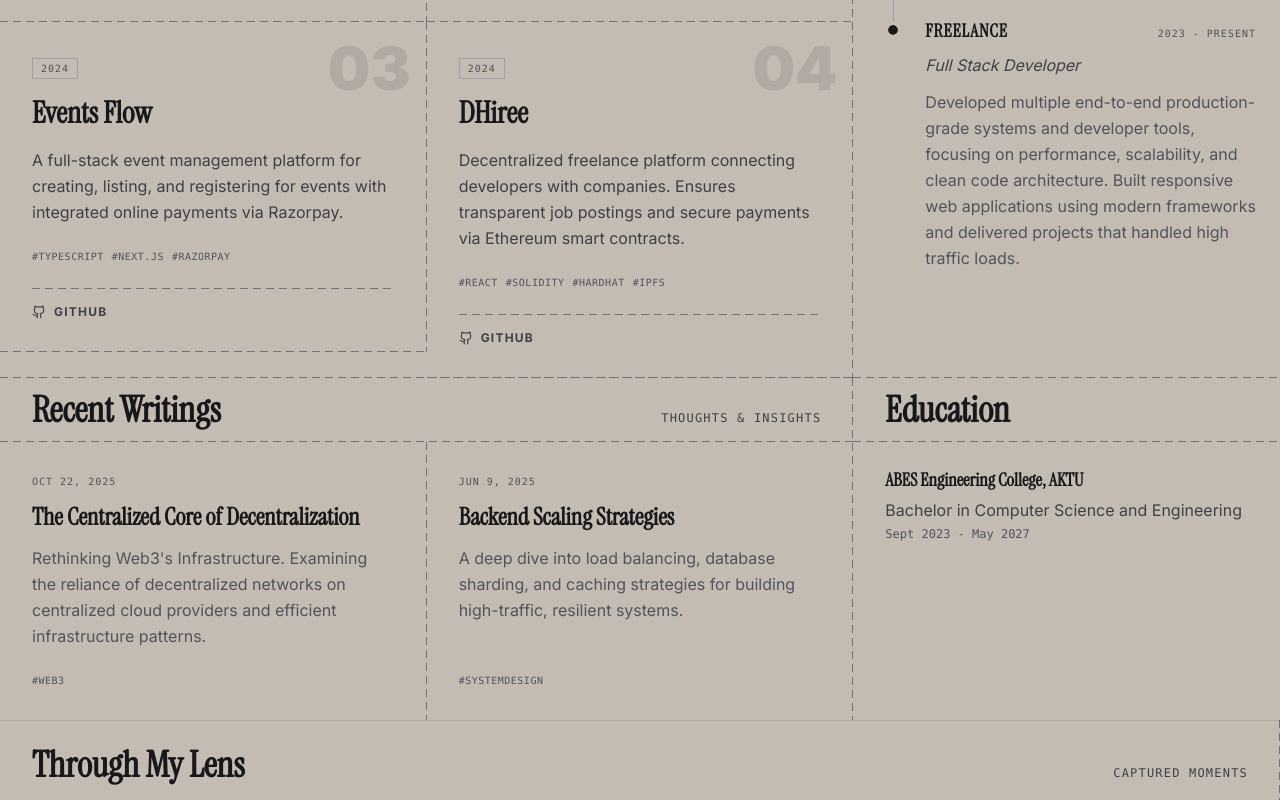
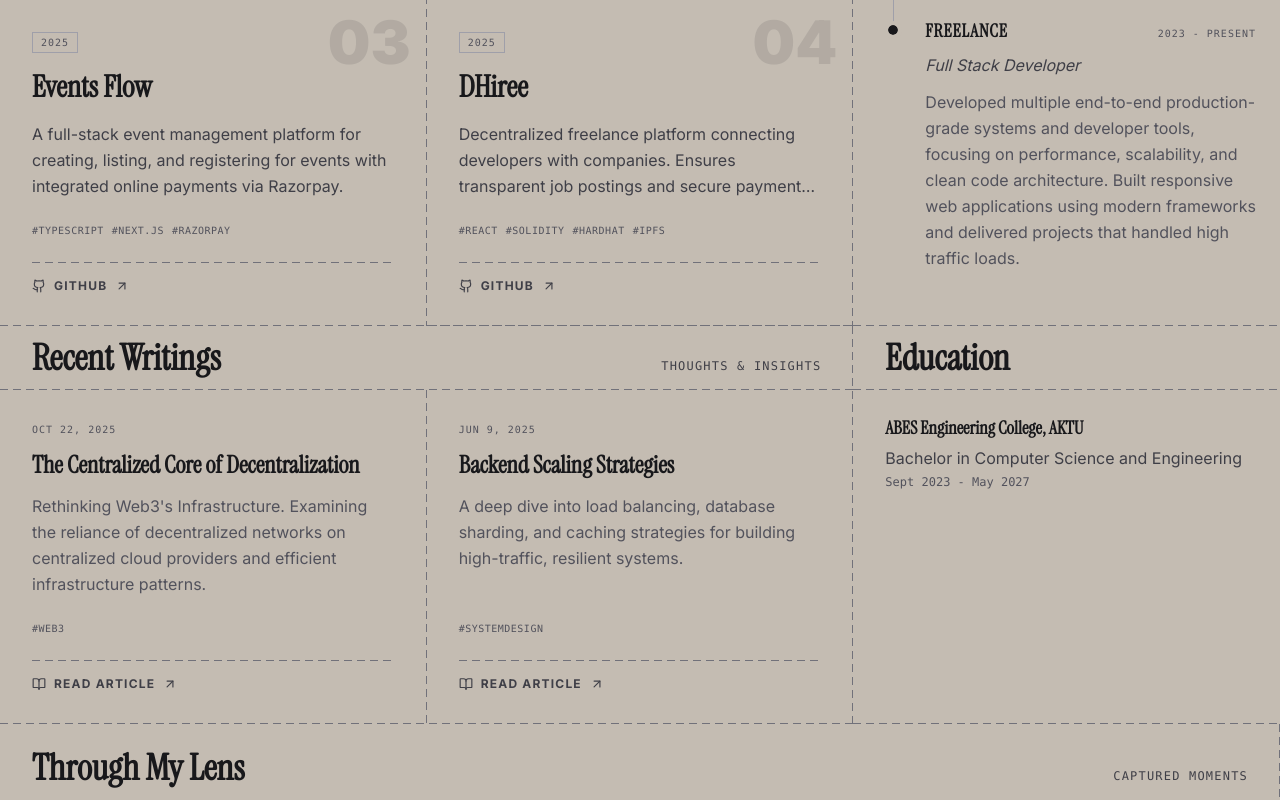
Before and after one commit to Rohit-Bhardwaj10/Rohit-Portfolio, a Next.js app: page / in a window 1280 px wide. Shown: the part 1800-2600 px from the top of the page. Built offline with nearby package versions, Linux system fonts and the light colour scheme.

Commit message:
fixes v2

```diff
--- a/app/components/AnimatedSections.tsx
+++ b/app/components/AnimatedSections.tsx
@@ -4,6 +4,7 @@ import { ScrollFadeIn, AnimatedTimeline, TimelineItem, TextScramble } from "./an
 import Link from "next/link";
 import ProjectCard from "./ProjectCard";
 import ThroughMyLens from "./ThroughMyLens";
+import { ArrowUpRight, BookOpen } from "lucide-react";
 
 interface Project {
   title: string;
@@ -27,9 +28,10 @@ export default function AnimatedSections({ projects }: AnimatedSectionsProps) {
         <div className="lg:col-span-8 stitch-b lg:stitch-br">
            {/* Section Header */}
            <ScrollFadeIn delay={0} duration={0.6}>
-             <div className="px-6 py-3 md:px-8 md:py-4 stitch-b flex justify-between items-end">
+             <div className="px-6 py-3 md:px-8 md:py-4 stitch-b lg:stitch-br flex justify-between items-end bg-[#C4BCB2] relative z-10">
                 <h2 className="text-3xl md:text-4xl font-serif font-bold">
-                  <TextScramble text="Featured Works" duration={1} />
+                  <span className="md:hidden">Featured Works</span>
+                  <TextScramble className="hidden md:inline-block" text="Featured Works" duration={1} />
                 </h2>
                 <span className="font-mono text-xs text-zinc-700 mb-1 uppercase tracking-widest">Selected Projects • 2023-2024</span>
              </div>
@@ -42,9 +44,11 @@ export default function AnimatedSections({ projects }: AnimatedSectionsProps) {
                   delay={0.1 * index}
                   duration={0.5}
                   direction={index % 2 === 0 ? "left" : "right"}
+                  className="h-full"
                 >
                   <div className={`
                     ${index % 2 === 0 ? 'desktop-stitch-br' : 'desktop-stitch-b'}
+                    h-full
                   `}>
                     <ProjectCard {...project} index={index} />
                   </div>
@@ -56,9 +60,10 @@ export default function AnimatedSections({ projects }: AnimatedSectionsProps) {
         {/* Sidebar Area (Experience) */}
         <div className="lg:col-span-4 stitch-b flex flex-col">
             <ScrollFadeIn delay={0.1} duration={0.6}>
-              <div className="px-6 py-3 md:px-8 md:py-4 stitch-b">
+              <div className="px-6 py-3 md:px-8 md:py-4 stitch-b bg-[#C4BCB2] relative z-10">
                  <h2 className="text-3xl md:text-4xl font-serif font-bold text-zinc-900">
-                   <TextScramble text="Professional Experience" duration={1.2} />
+                   <span className="md:hidden">Experience</span>
+                   <TextScramble className="hidden md:inline-block" text="Experience" duration={1.2} />
                  </h2>
               </div>
             </ScrollFadeIn>
@@ -96,19 +101,20 @@ export default function AnimatedSections({ projects }: AnimatedSectionsProps) {
       {/* Row 2: Recent Writings & Education */}
       <div className="grid grid-cols-1 lg:grid-cols-12">
          {/* Recent Writings (Col 8) */}
-         <div className="lg:col-span-8 lg:stitch-r">
+         <div className="lg:col-span-8 stitch-b lg:stitch-br">
            {/* Section Header */}
            <ScrollFadeIn delay={0} duration={0.6}>
-             <div className="px-6 py-2 md:px-8 md:py-3 stitch-b flex justify-between items-end">
+             <div className="px-6 py-2 md:px-8 md:py-3 stitch-b lg:stitch-br flex justify-between items-end bg-[#C4BCB2] relative z-10">
                 <h2 className="text-3xl md:text-4xl font-serif font-bold">
-                  <TextScramble text="Recent Writings" duration={1} />
+                  <span className="md:hidden">Recent Writings</span>
+                  <TextScramble className="hidden md:inline-block" text="Recent Writings" duration={1} />
                 </h2>
                 <span className="font-mono text-xs text-zinc-700 mb-1 uppercase tracking-widest">Thoughts & Insights</span>
              </div>
            </ScrollFadeIn>
 
            <div className="grid grid-cols-1 md:grid-cols-2">
-               <ScrollFadeIn delay={0.1} duration={0.5} direction="left">
+               <ScrollFadeIn delay={0.1} duration={0.5} direction="left" className="h-full">
                  <div className="desktop-stitch-r p-6 md:p-8 flex flex-col h-full">
                     <span className="font-mono text-[10px] text-zinc-600 uppercase tracking-widest mb-3">Oct 22, 2025</span>
                     <Link href="https://dev.to/rohit_bhardwaj_94db62db7b/the-centralized-core-of-decentralization-rethinking-web3s-infrastructure-40da" target="_blank" rel="noopener noreferrer">
@@ -117,13 +123,25 @@ export default function AnimatedSections({ projects }: AnimatedSectionsProps) {
                     <p className="text-zinc-600 leading-relaxed mb-6 flex-1">
                       Rethinking Web3's Infrastructure. Examining the reliance of decentralized networks on centralized cloud providers and efficient infrastructure patterns.
                     </p>
-                    <div className="flex items-center gap-2 mt-auto">
+                    <div className="flex items-center gap-2 mb-6">
                         <span className="text-zinc-600 text-[10px] font-mono uppercase tracking-wider">#Web3</span>
+                    </div>
+                    <div className="pt-4 stitch-t flex items-center gap-6">
+                      <Link
+                        href="https://dev.to/rohit_bhardwaj_94db62db7b/the-centralized-core-of-decentralization-rethinking-web3s-infrastructure-40da"
+                        target="_blank"
+                        rel="noopener noreferrer"
+                        className="flex items-center gap-2 text-xs font-bold uppercase tracking-widest text-zinc-700 hover:text-zinc-900 transition-colors"
+                      >
+                        <BookOpen size={14} />
+                        <span>Read Article</span>
+                        <ArrowUpRight size={14} />
+                      </Link>
                     </div>
                  </div>
                </ScrollFadeIn>
 
-               <ScrollFadeIn delay={0.2} duration={0.5} direction="right">
+               <ScrollFadeIn delay={0.2} duration={0.5} direction="right" className="h-full">
                  <div className="p-6 md:p-8 flex flex-col h-full">
                     <span className="font-mono text-[10px] text-zinc-600 uppercase tracking-widest mb-3">Jun 9, 2025</span>
                     <Link href="https://medium.com/@beastslayer23456/backend-scaling-strategies-for-high-traffic-systems-16c8d3ffccd2" target="_blank" rel="noopener noreferrer">
@@ -132,8 +150,20 @@ export default function AnimatedSections({ projects }: AnimatedSectionsProps) {
                     <p className="text-zinc-600 leading-relaxed mb-6 flex-1">
                       A deep dive into load balancing, database sharding, and caching strategies for building high-traffic, resilient systems.
                     </p>
-                    <div className="flex items-center gap-2 mt-auto">
+                    <div className="flex items-center gap-2 mb-6">
                         <span className="text-zinc-600 text-[10px] font-mono uppercase tracking-wider">#SystemDesign</span>
+                    </div>
+                    <div className="pt-4 stitch-t flex items-center gap-6">
+                      <Link
+                        href="https://medium.com/@beastslayer23456/backend-scaling-strategies-for-high-traffic-systems-16c8d3ffccd2"
+                        target="_blank"
+                        rel="noopener noreferrer"
+                        className="flex items-center gap-2 text-xs font-bold uppercase tracking-widest text-zinc-700 hover:text-zinc-900 transition-colors"
+                      >
+                        <BookOpen size={14} />
+                        <span>Read Article</span>
+                        <ArrowUpRight size={14} />
+                      </Link>
                     </div>
                  </div>
                </ScrollFadeIn>
@@ -141,11 +171,12 @@ export default function AnimatedSections({ projects }: AnimatedSectionsProps) {
          </div>
 
          {/* Education (Col 4) */}
-         <div className="lg:col-span-4 flex flex-col">
+         <div className="lg:col-span-4 flex flex-col stitch-b">
             <ScrollFadeIn delay={0.1} duration={0.6}>
-              <div className="px-6 py-2 md:px-8 md:py-3 stitch-b flex items-end">
+              <div className="px-6 py-2 md:px-8 md:py-3 stitch-b flex items-end bg-[#C4BCB2] relative z-10">
                  <h2 className="text-3xl md:text-4xl font-serif font-bold text-zinc-900">
-                   <TextScramble text="Education" duration={0.8} />
+                   <span className="md:hidden">Education</span>
+                   <TextScramble className="hidden md:inline-block" text="Education" duration={0.8} />
                  </h2>
               </div>
             </ScrollFadeIn>
--- a/app/components/Hero.tsx
+++ b/app/components/Hero.tsx
@@ -34,7 +34,7 @@ export default function Hero() {
             <FadeIn delay={2.5} duration={0.6}>
               <div className="flex flex-wrap gap-4">
                 <MagneticButton strength={0.25}>
-                  <a href="/resume.pdf" target="_blank" rel="noopener noreferrer" className="bg-zinc-900 text-zinc-50 px-8 py-4 text-sm font-bold uppercase tracking-widest shadow-[5px_5px_0px_0px_#71717a] hover:shadow-[2px_2px_0px_0px_#71717a] hover:translate-x-[3px] hover:translate-y-[3px] transition-all border border-zinc-900 cursor-pointer inline-block text-center">
+                  <a href="/Rohit_CV.pdf" target="_blank" rel="noopener noreferrer" className="bg-zinc-900 text-zinc-50 px-8 py-4 text-sm font-bold uppercase tracking-widest shadow-[5px_5px_0px_0px_#71717a] hover:shadow-[2px_2px_0px_0px_#71717a] hover:translate-x-[3px] hover:translate-y-[3px] transition-all border border-zinc-900 cursor-pointer inline-block text-center">
                     Read Resume
                   </a>
                 </MagneticButton>
--- a/app/components/ProjectCard.tsx
+++ b/app/components/ProjectCard.tsx
@@ -1,4 +1,4 @@
-import { Github, ExternalLink } from "lucide-react";
+import { Github, ExternalLink, ArrowUpRight } from "lucide-react";
 import Link from "next/link";
 
 interface ProjectProps {
@@ -13,7 +13,7 @@ interface ProjectProps {
 
 export default function ProjectCard({ title, description, tags, link, github, year, index = 0 }: ProjectProps) {
   return (
-    <div className="relative h-full p-6 md:p-8">
+    <div className="relative h-full p-6 md:p-8 flex flex-col">
       {/* Project number - top corner */}
       <div className="absolute top-4 right-4">
         <span className="text-5xl md:text-6xl font-serif font-black text-zinc-900/10 leading-none">
@@ -34,7 +34,7 @@ export default function ProjectCard({ title, description, tags, link, github, ye
       </h3>
 
       {/* Description */}
-      <p className="text-zinc-700 text-sm md:text-base leading-relaxed mb-6 flex-1">
+      <p className="text-zinc-700 text-sm md:text-base leading-relaxed mb-6 flex-1 line-clamp-3">
         {description}
       </p>
 
@@ -61,6 +61,7 @@ export default function ProjectCard({ title, description, tags, link, github, ye
           >
             <Github size={14} />
             <span>Github</span>
+            <ArrowUpRight size={14} />
           </Link>
         )}
         {link && link !== "#" && (
--- a/app/components/TechStack.tsx
+++ b/app/components/TechStack.tsx
@@ -32,8 +32,8 @@ export default function TechStack() {
       </div>
 
       {/* Gradient Masks for smooth fade */}
-      <div className="absolute left-0 top-0 bottom-0 w-20 bg-gradient-to-r from-[#C4BCB2] to-transparent z-10" />
-      <div className="absolute right-0 top-0 bottom-0 w-20 bg-gradient-to-l from-[#C4BCB2] to-transparent z-10" />
+      <div className="absolute left-0 top-0 bottom-[1px] w-20 bg-gradient-to-r from-[#C4BCB2] to-transparent z-10" />
+      <div className="absolute right-0 top-0 bottom-[1px] w-20 bg-gradient-to-l from-[#C4BCB2] to-transparent z-10" />
 
       {/* Marquee Container */}
       <div className="flex whitespace-nowrap marquee-container hover:pause-animation">
--- a/app/components/ThroughMyLens.tsx
+++ b/app/components/ThroughMyLens.tsx
@@ -20,14 +20,20 @@ export default function ThroughMyLens() {
 
   return (
     <div className="w-full stitch-b lg:stitch-r bg-[#C4BCB2] overflow-hidden">
-      {/* Top Divider Line */}
-      <div className="w-full h-px bg-zinc-900/10" />
+
 
       {/* Header */}
       <div className="px-6 py-4 md:px-8 md:py-6 flex justify-between items-end border-b border-zinc-900/10 border-dashed">
         <h2 className="text-3xl md:text-4xl font-serif font-bold text-zinc-900">
-           <TextScramble text="Through My Lens" duration={1.2} />
+           <span className="md:hidden">Through My Lens</span>
+           <TextScramble className="hidden md:inline-block" text="Through My Lens" duration={1.2} />
         </h2>
+
+        {/* Mobile Swipe Hint */}
+        <span className="md:hidden font-mono text-[10px] text-zinc-500 mb-1 uppercase tracking-widest animate-pulse">
+          Swipe &rarr;
+        </span>
+
         <span className="hidden md:inline font-mono text-xs text-zinc-700 mb-1 uppercase tracking-widest">
           Captured Moments
         </span>
@@ -50,7 +56,7 @@ export default function ThroughMyLens() {
             >
               {/* Photo Frame */}
               <div className="relative h-[200px] md:h-[240px] aspect-[4/5] md:aspect-[3/4] p-2 bg-white border border-zinc-200 shadow-md rotate-1 hover:rotate-0 transition-transform duration-300 ease-out">
-                <div className="relative w-full h-full overflow-hidden bg-zinc-100 filter grayscale group-hover:grayscale-0 transition-all duration-500">
+                <div className="relative w-full h-full overflow-hidden bg-zinc-100 filter md:grayscale group-hover:grayscale-0 transition-all duration-500">
                   <Image
                     src={src}
                     alt={`Photo ${index + 1}`}
--- a/app/page.tsx
+++ b/app/page.tsx
@@ -17,7 +17,7 @@ export default function Home() {
       title: "DePIN Uptime Monitor",
       description: "A monitoring and rewards system for decentralized validators. Tracks uptime, logs performance, and automates payouts via on-chain execution.",
       tags: ["Next.js", "PostgreSQL", "Solana", "Docker"],
-      year: "2024",
+      year: "2025",
       link: "#",
       github: "https://github.com/Rohit-Bhardwaj10/stay-up"
     },
@@ -25,7 +25,7 @@ export default function Home() {
       title: "Events Flow",
       description: "A full-stack event management platform for creating, listing, and registering for events with integrated online payments via Razorpay.",
       tags: ["TypeScript", "Next.js", "Razorpay"],
-      year: "2024",
+      year: "2025",
       link: "#",
       github: "https://github.com/Rohit-Bhardwaj10/EventFlow"
     },
@@ -33,14 +33,14 @@ export default function Home() {
       title: "DHiree",
       description: "Decentralized freelance platform connecting developers with companies. Ensures transparent job postings and secure payments via Ethereum smart contracts.",
       tags: ["React", "Solidity", "Hardhat", "IPFS"],
-      year: "2024",
+      year: "2025",
       link: "#",
       github: "https://github.com/Rohit-Bhardwaj10/D-Hiree"
     }
   ];
 
   return (
-    <div className="min-h-screen text-zinc-900 bg-[#C4BCB2] relative">
+    <div className="min-h-screen text-zinc-900 bg-[#C4BCB2] relative overflow-x-hidden w-full">
       {/* Grain texture overlay */}
       <div
         className="fixed inset-0 pointer-events-none"
@@ -67,7 +67,7 @@ export default function Home() {
             <p className="text-xs font-mono">© 2025 The Dev Chronicles. All rights reserved.</p>
           </div>
           <div className="flex gap-6 text-xs font-mono uppercase tracking-widest">
-            <a href="/resume.pdf" target="_blank" rel="noopener noreferrer" className="hover:text-white transition-colors">Resume</a>
+            <a href="/Rohit_CV.pdf" target="_blank" rel="noopener noreferrer" className="hover:text-white transition-colors">Resume</a>
             <a href="https://x.com/whoisrohit45" target="_blank" rel="noopener noreferrer" className="hover:text-white transition-colors">Twitter</a>
             <a href="https://www.linkedin.com/in/dev-rohitbhardwaj/" target="_blank" rel="noopener noreferrer" className="hover:text-white transition-colors">LinkedIn</a>
             <a href="https://github.com/Rohit-Bhardwaj10/" target="_blank" rel="noopener noreferrer" className="hover:text-white transition-colors">Github</a>
```
Also changed, not shown: 1 other file (tests, documents, lock files or other folders).
